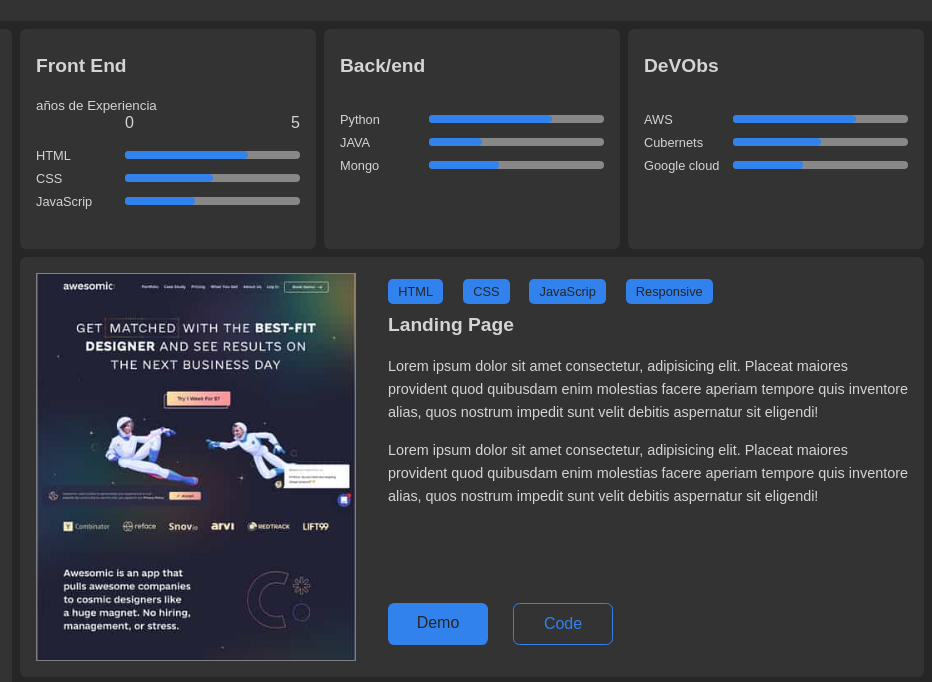
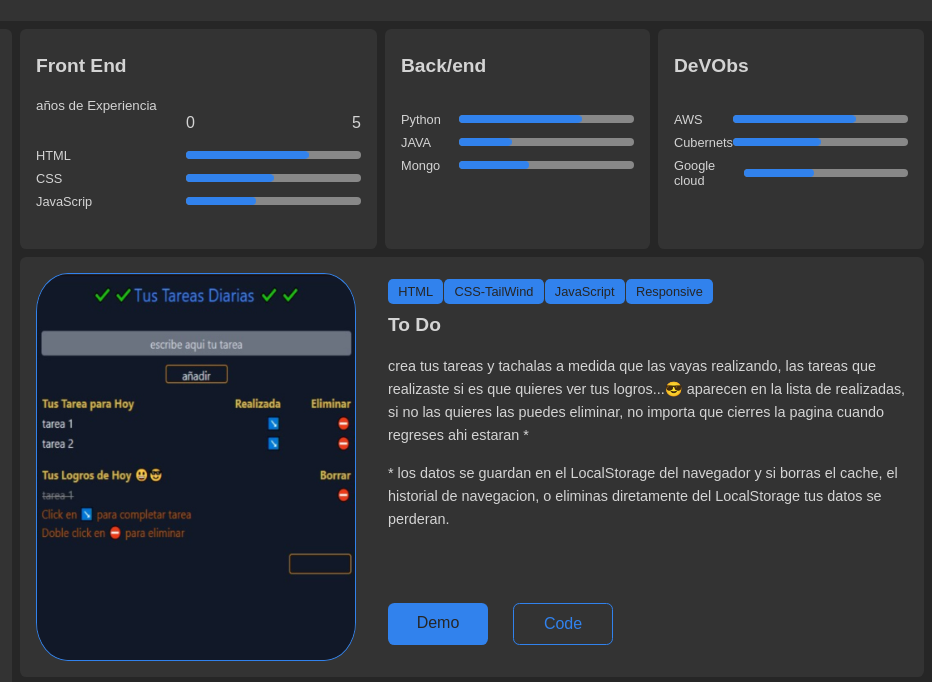
Before and after one commit to wicamdev/portfolio, a plain HTML site: page index.html in a window 1280 px wide. Shown: the part 54-736 px from the top of the page, 348-1280 px from the left. Drawn offline with Linux system fonts and the light colour scheme.

Commit message:
add project 1

```diff
--- a/css/styles.css
+++ b/css/styles.css
@@ -4,6 +4,7 @@
     --text-color: hsl(0, 0%, 31%);
     --bg-color: hsl(0, 0%, 90%);
     --border-radius: 0.4em;
+    --border-radius1: 10%;
     --bg-card-color: hsl(0, 0%, 98%);
     --transition: color 0.2s, background-color 0.3s ease-in-out;
     --skills-bar-length: 0%;
@@ -159,8 +160,10 @@ body.dark{
 
 .card_image-container{
     min-width: 320px;
-    border: 1px solid gray;
+    border: 1px solid var(--primary-color);
+    border-radius: var(--border-radius1);
     overflow: hidden;
+
 }
 
 .card__image_profile-main{
@@ -168,6 +171,8 @@ body.dark{
     border:1px solid var(--primary-color);
 
 }
+
+
 .card_title{
         margin: 0;
         margin-bottom: 1em;
@@ -306,6 +311,7 @@ body.dark{
     display: flex;
     justify-content:space-between;
     margin: .5em 0;
+    border-radius: var(--border-radiu);
     font-size: 0.6rem;
     width: 275px;
 }
--- a/index.html
+++ b/index.html
@@ -165,6 +165,30 @@
 
         <article class="card card-project">
           <div class="card_image-container">
+            <img src="assets/images/projects.jpg" alt="landing page" class="card-image">
+          </div>
+          <div class="project">
+            <div class="project-tags">
+              <span class="project-tag">HTML</span>
+              <span class="project-tag">CSS-TailWind</span>
+              <span class="project-tag">JavaScript</span>
+              <span class="project-tag">Responsive</span>
+
+
+          </div>
+          <h2 class="card_title">To Do</h2>
+          <p class="card_text"> crea tus tareas y tachalas a medida que las vayas realizando, las tareas que realizaste si es que quieres ver tus logros...😎  aparecen en la lista de realizadas, si no las quieres las puedes eliminar, no importa que cierres la pagina cuando regreses ahi estaran *
+
+          </p>
+          <p class="card_text">* los datos se guardan en el LocalStorage del navegador  y si borras el cache, el  historial de navegacion, o eliminas diretamente del LocalStorage tus datos se perderan.</p>
+          <div class="buttons">
+            <a href="https://vigorous-kilby-7076af.netlify.app/" class="button button-primary" target="_blank">Demo</a>
+            <a href="https://github.com/wicamdev/TodoJS.git" class="button button-ghost" target="_blank">Code</a>
+          </div>
+        </article>
+        <article>
+
+          <div class="card_image-container">
             <img src="assets/images/project.jpg" alt="landing page" class="card-image">
           </div>
           <div class="project">
@@ -175,14 +199,15 @@
               <span class="project-tag">Responsive</span>
 
           </div>
-          <h2 class="card_title">Landing Page</h2>
+          <h2 class="card_title">To Do</h2>
           <p class="card_text">Lorem ipsum dolor sit amet consectetur, adipisicing elit. Placeat maiores provident quod quibusdam enim molestias facere aperiam tempore quis inventore alias, quos nostrum impedit sunt velit debitis aspernatur sit eligendi!</p>
           <p class="card_text">Lorem ipsum dolor sit amet consectetur, adipisicing elit. Placeat maiores provident quod quibusdam enim molestias facere aperiam tempore quis inventore alias, quos nostrum impedit sunt velit debitis aspernatur sit eligendi!</p>
           <div class="buttons">
-            <a href="#" class="button button-primary">Demo</a>
+            <a href=" #" class="button button-primary" target="_blank">Demo</a>
             <a href="#" class="button button-ghost">Code</a>
           </div>
         </article>
+
       </section>
     </main>
 
```
Also changed, not shown: assets/images/projects.jpg (added).
